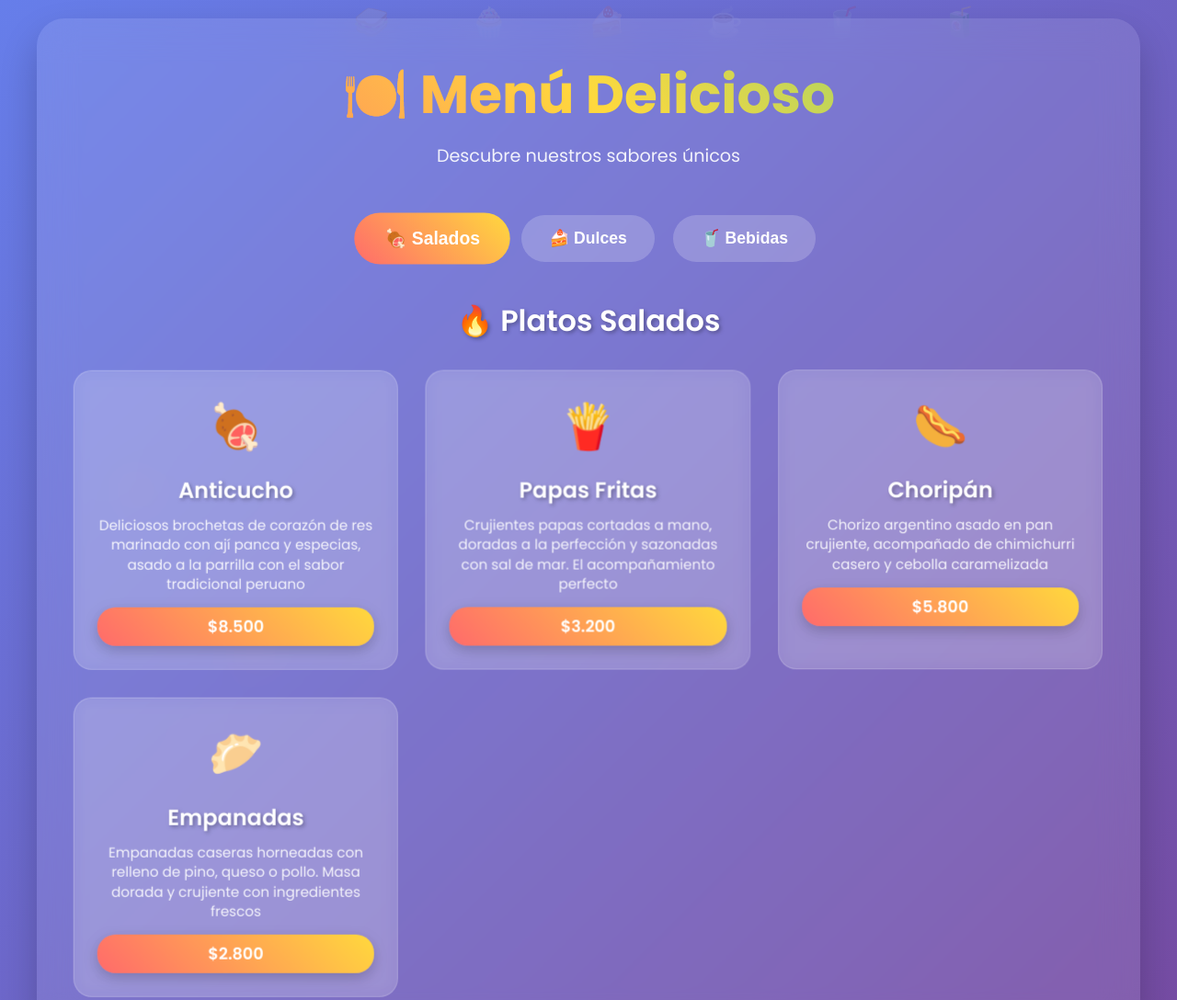
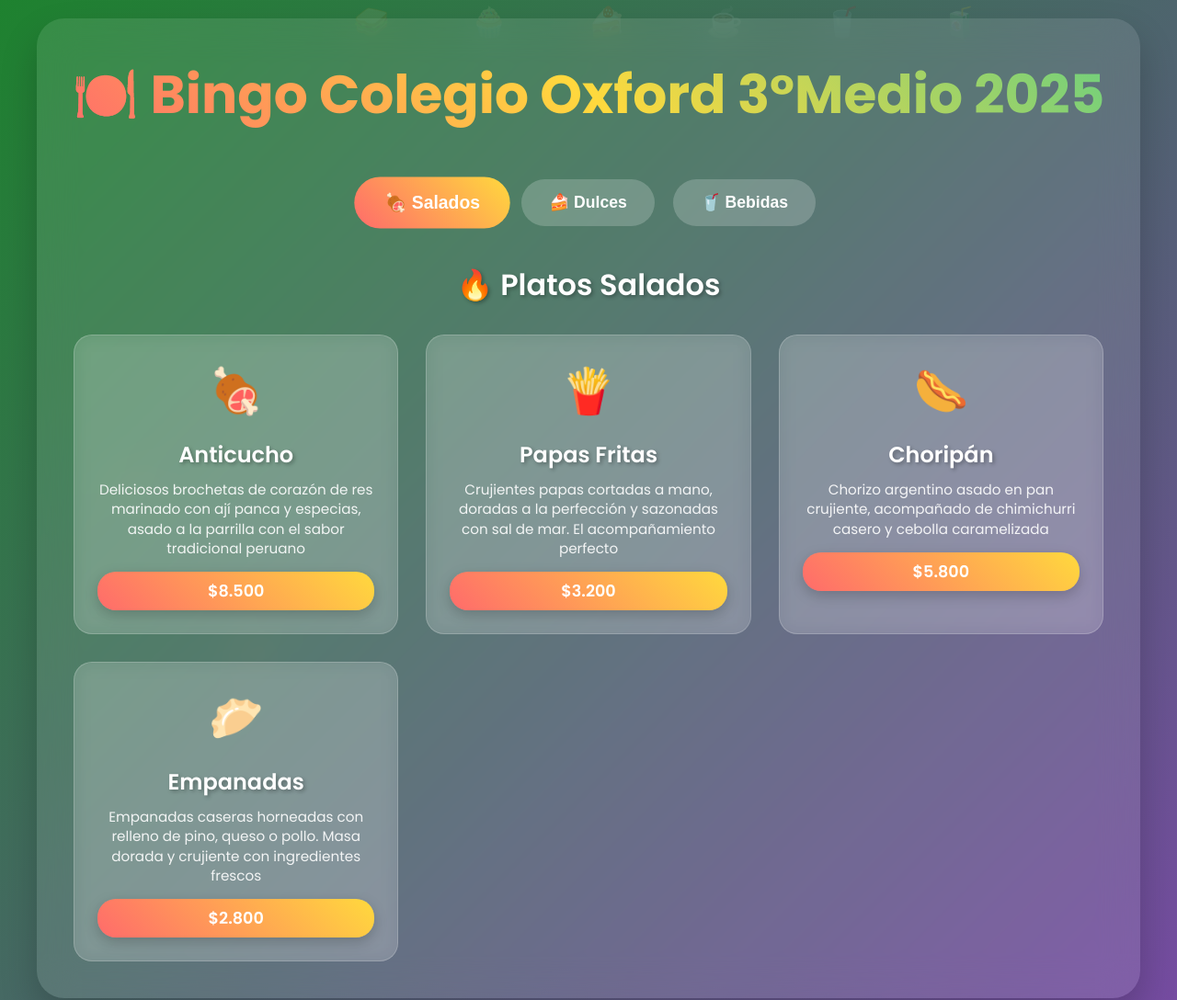
Before and after one commit to fIorencia2002/Men-_interactivo, a plain HTML site: page index.html in a window 1280 px wide. Shown: the top 1088 px of the page at 92% size. Drawn offline with Linux system fonts and the light colour scheme.

Commit message:
Update index.html

```diff
--- a/index.html
+++ b/index.html
@@ -16,7 +16,7 @@
 
         body {
             font-family: 'Poppins', sans-serif;
-            background: linear-gradient(135deg, #667eea 0%, #764ba2 100%);
+            background: linear-gradient(135deg,#1E822F 0%, #764ba2 100%);
             min-height: 100vh;
             padding: 20px;
             overflow-x: hidden;
@@ -291,8 +291,8 @@
 
     <div class="container">
         <div class="header">
-            <h1 class="title">🍽️ Menú Delicioso</h1>
-            <p class="subtitle">Descubre nuestros sabores únicos</p>
+            <h1 class="title">🍽️ Bingo Colegio Oxford 3°Medio 2025</h1>
+            <p class="subtitle"></p>
         </div>
 
         <div class="menu-tabs">
```
